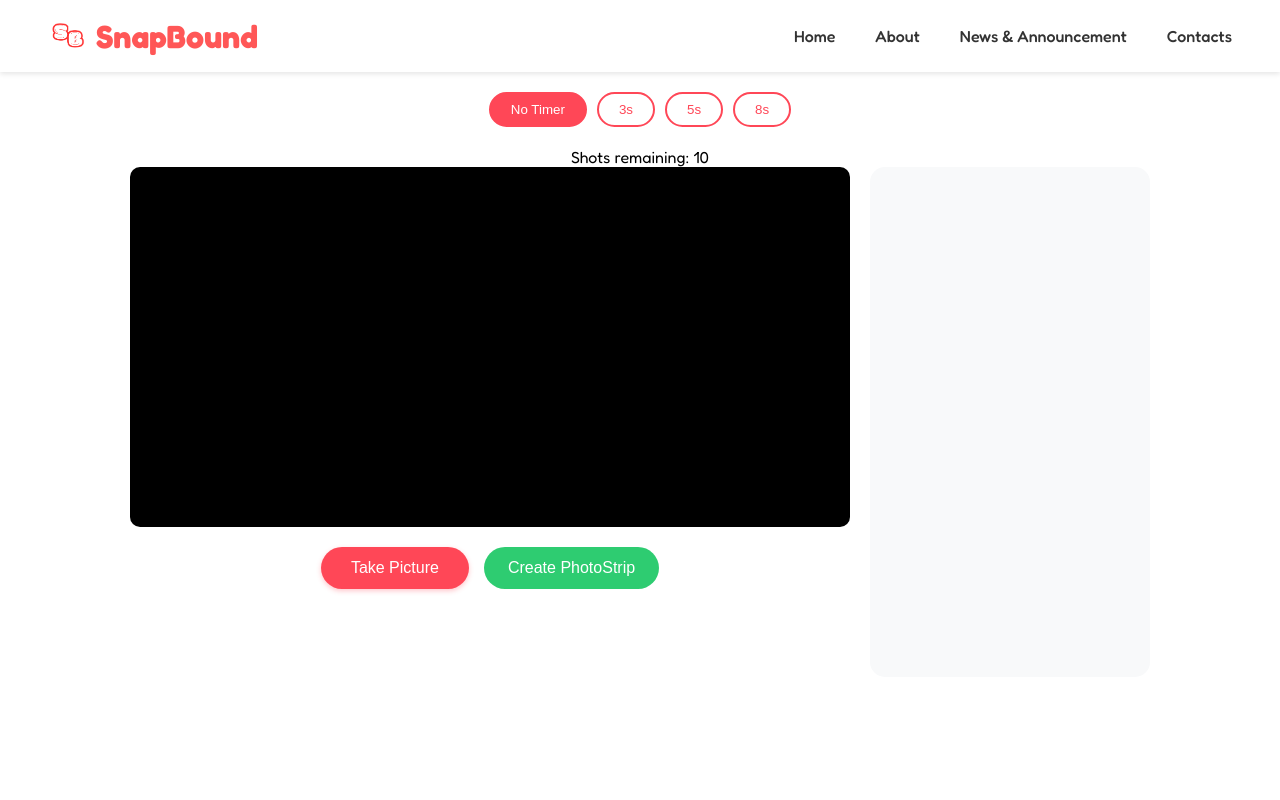
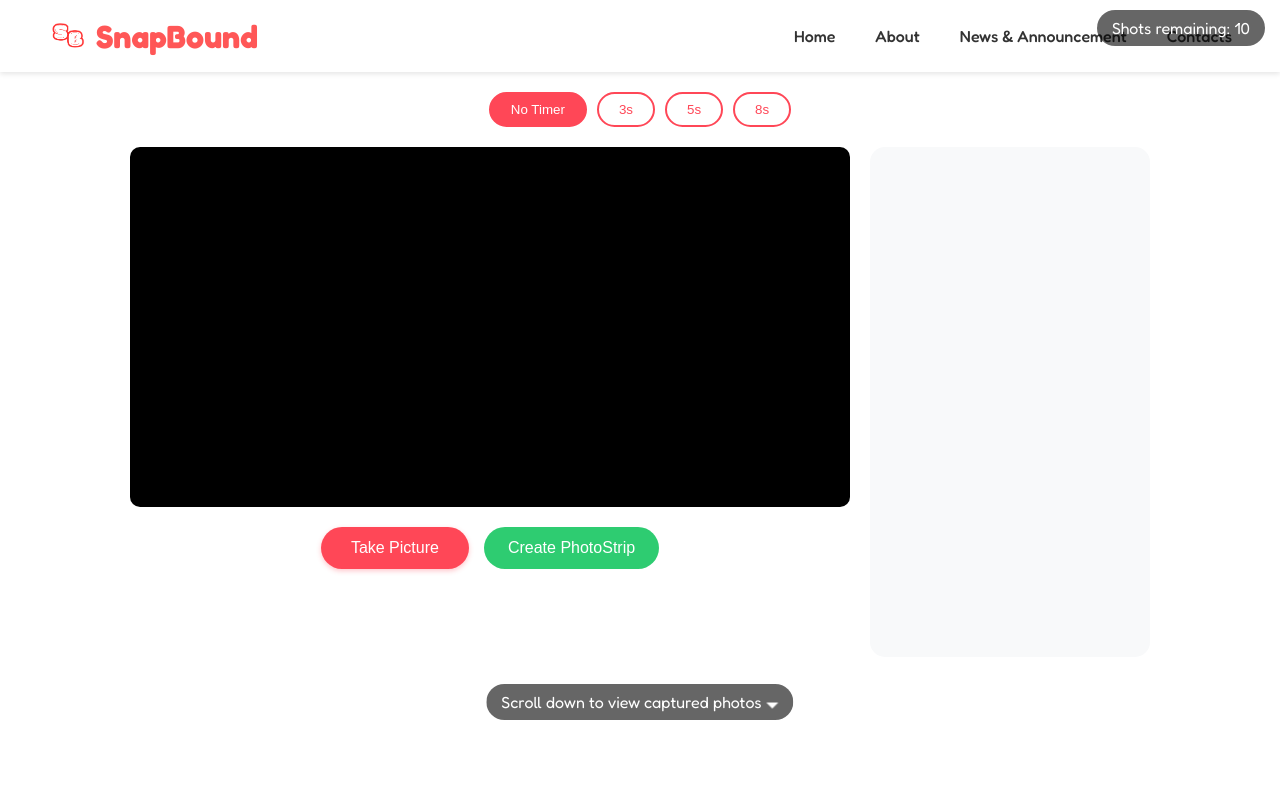
Before and after one commit to joshykryst/Snapbound, a PHP site: page /picture.html in a window 1280 px wide. Run offline with PHP 8.4, Linux system fonts and the light colour scheme.

Commit message:
Add files via upload

```diff
--- a/picture.css
+++ b/picture.css
@@ -7,6 +7,13 @@ body {
     min-height: 100vh;
     font-family: 'Fredoka', sans-serif;
     background-color: white;
+}
+
+/* Add/update these styles */
+html, body {
+    overflow-x: hidden;
+    position: relative;
+    width: 100%;
 }
 
 /* Navigation styles */
@@ -539,3 +546,68 @@ body {
         scroll-snap-align: start;
     }
 }
+
+.shots-counter {
+    position: absolute;
+    top: 10px;
+    right: 15px;
+    background: rgba(0, 0, 0, 0.6);
+    color: white;
+    padding: 8px 15px;
+    border-radius: 20px;
+    z-index: 100;
+}
+
+.gallery-hint {
+    position: fixed;
+    bottom: 80px;
+    left: 50%;
+    transform: translateX(-50%);
+    background: rgba(0, 0, 0, 0.6);
+    color: white;
+    padding: 8px 15px;
+    border-radius: 20px;
+    z-index: 100;
+    display: flex;
+    align-items: center;
+    gap: 5px;
+}
+
+.gallery-hint .arrow-down {
+    width: 0;
+    height: 0;
+    border-left: 6px solid transparent;
+    border-right: 6px solid transparent;
+    border-top: 6px solid white;
+    animation: bounce 1s infinite;
+}
+
+@keyframes bounce {
+    0%, 100% { transform: translateY(0); }
+    50% { transform: translateY(5px); }
+}
+
+@media screen and (max-width: 768px) {
+    .booth-container {
+        overflow-x: hidden;
+        width: 100%;
+    }
+
+    .camera-section {
+        position: relative;
+    }
+
+    .shots-counter {
+        top: -40px;  /* Position above the camera view */
+    }
+
+    .gallery-section {
+        position: relative;
+        padding-bottom: 20px;
+    }
+
+    .gallery-hint {
+        font-size: 14px;
+        bottom: 120px;
+    }
+}
--- a/picture.html
+++ b/picture.html
@@ -50,6 +50,10 @@
                 <!-- Captured images will appear here -->
             </div>
         </div>
+        <div class="gallery-hint">
+            Scroll down to view captured photos
+            <span class="arrow-down"></span>
+        </div>
     </div>
 
     <script src="picture.js"></script>
--- a/picture.js
+++ b/picture.js
@@ -129,6 +129,17 @@ function displayPhotoInGallery(imageData) {
     // If more than 3 photos, scroll to top to show latest
     if (gallery.children.length > 3) {
         gallery.scrollTop = 0;
+    }
+
+    // Show gallery hint after first photo
+    const galleryHint = document.querySelector('.gallery-hint');
+    if (galleryHint) {
+        galleryHint.style.opacity = '1';
+        // Hide hint after 3 seconds
+        setTimeout(() => {
+            galleryHint.style.opacity = '0';
+            galleryHint.style.transition = 'opacity 0.5s ease';
+        }, 3000);
     }
 }
 
@@ -400,6 +411,17 @@ document.addEventListener('DOMContentLoaded', () => {
 
         container.appendChild(img);
         gallery.insertBefore(container, gallery.firstChild);
+
+        // Show gallery hint after first photo
+        const galleryHint = document.querySelector('.gallery-hint');
+        if (galleryHint) {
+            galleryHint.style.opacity = '1';
+            // Hide hint after 3 seconds
+            setTimeout(() => {
+                galleryHint.style.opacity = '0';
+                galleryHint.style.transition = 'opacity 0.5s ease';
+            }, 3000);
+        }
     }
 
     // Add this new function to handle navigation
```
